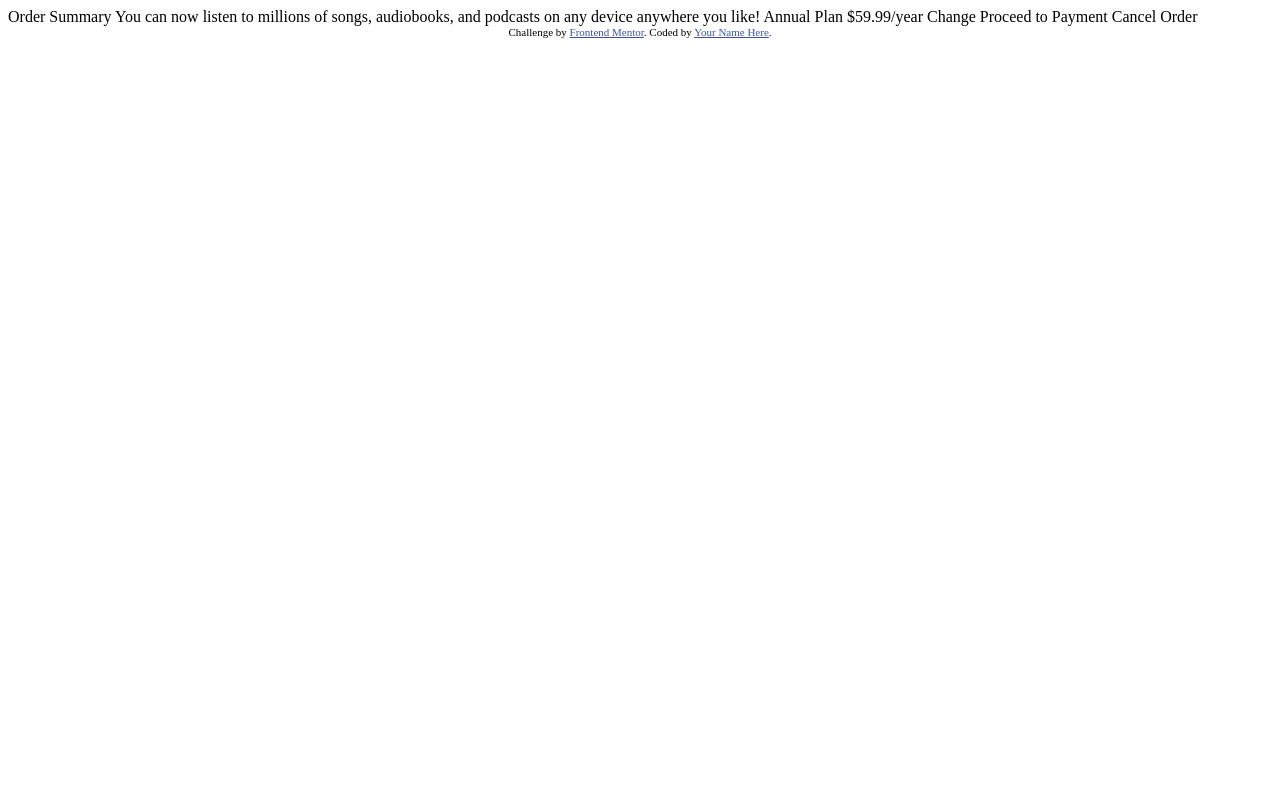
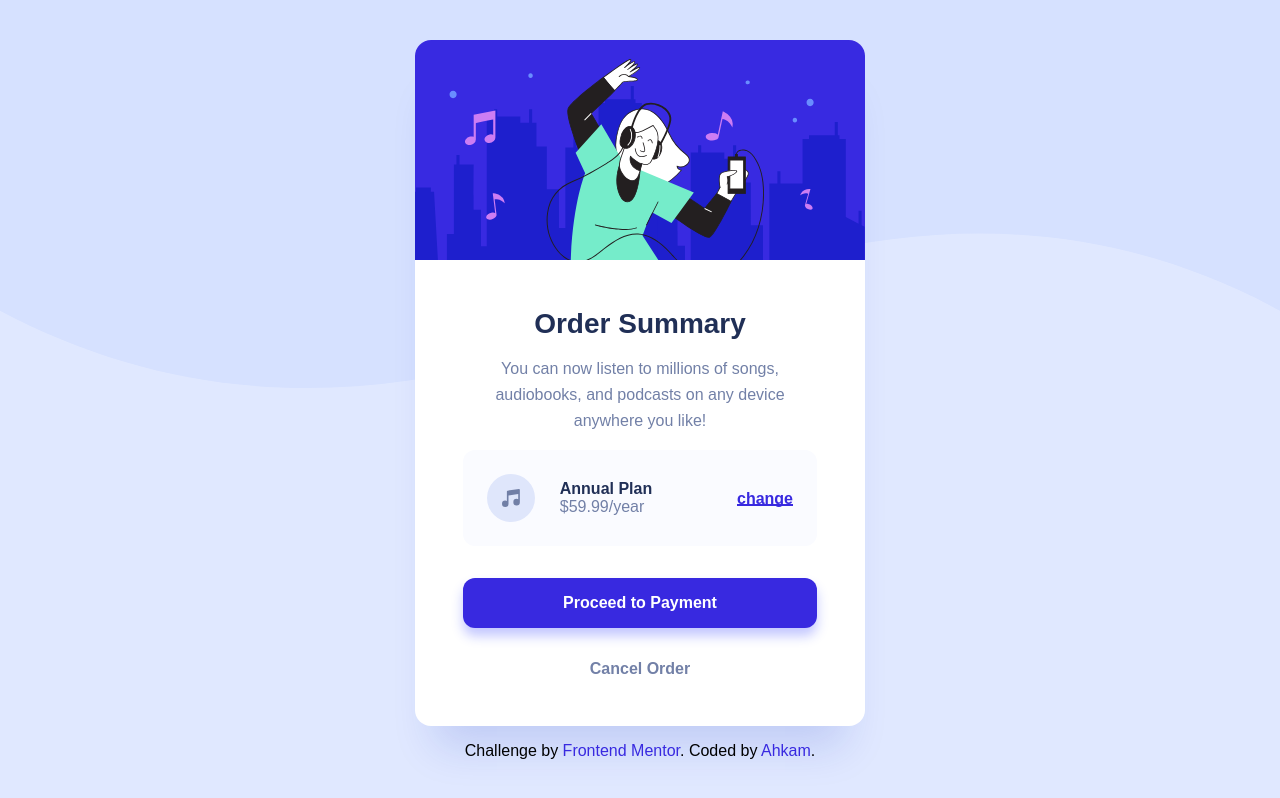
Before and after one commit to padrone1225/order-summary-component, a plain HTML site: page index.html in a window 1280 px wide. Drawn offline with Linux system fonts and the light colour scheme.

Commit message:
complete

```diff
--- a/index.html
+++ b/index.html
@@ -1,37 +1,51 @@
 <!DOCTYPE html>
 <html lang="en">
+
 <head>
   <meta charset="UTF-8">
-  <meta name="viewport" content="width=device-width, initial-scale=1.0"> <!-- displays site properly based on user's device -->
+  <meta name="viewport" content="width=device-width, initial-scale=1.0">
+  <!-- displays site properly based on user's device -->
 
   <link rel="icon" type="image/png" sizes="32x32" href="./images/favicon-32x32.png">
 
   <title>Frontend Mentor | Order summary card</title>
 
   <!-- Feel free to remove these styles or customise in your own stylesheet 👍 -->
-  <style>
-    .attribution { font-size: 11px; text-align: center; }
-    .attribution a { color: hsl(228, 45%, 44%); }
-  </style>
+  <link rel="stylesheet" href="style.css">
+  <link href="https://fonts.googleapis.com/css2?family=Kumbh+Sans:wght@400;700&display=swap" rel="stylesheet">
 </head>
+
 <body>
+  <main>
+    <div class="container">
+      <div class="banner">
+        <img src="./images/illustration-hero.svg" alt="Banner Image">
+      </div>
+      <div class="card">
+        <h1 id="title">Order Summary</h1>
+        <p id="description">You can now listen to millions of songs, audiobooks, and podcasts on any device anywhere you
+          like!</p>
+        <div class="payment">
+          <div class="icon">
+            <img src="./images/icon-music.svg" alt="Music Icon">
+          </div>
+          <div class="plan">
+            <h2 id="planTitle">Annual Plan</h2>
+            <p id="planDescription">$59.99/year</p>
+          </div>
+          <a href="#" class="change">change</a>
+        </div>
+        <div class="payment-btn">
+          <button class="button">Proceed to Payment</button>
+          <a href="#" class="cancel-order">Cancel Order</a>
+        </div>
+      </div>
+    </div>
+    <div class="attribution">
+      Challenge by <a href="https://www.frontendmentor.io?ref=challenge" target="_blank">Frontend Mentor</a>.
+      Coded by <a href="https://www.frontendmentor.io/profile/padrone1225">Ahkam</a>.
+    </div>
+  </main>
+</body>
 
-  Order Summary
-
-  You can now listen to millions of songs, audiobooks, and podcasts on any
-  device anywhere you like!
-
-  Annual Plan
-  $59.99/year
-
-  Change
-
-  Proceed to Payment
-  Cancel Order
-
-  <div class="attribution">
-    Challenge by <a href="https://www.frontendmentor.io?ref=challenge" target="_blank">Frontend Mentor</a>.
-    Coded by <a href="#">Your Name Here</a>.
-  </div>
-</body>
 </html>
--- /dev/null
+++ b/style.css
@@ -0,0 +1,235 @@
+:root {
+  font-family: "Rad Hat Display", sans-serif;
+
+  /* primary */
+  --p-blue: hsla(245, 75%, 52%, 1);
+  --p-dark-blue: hsla(223, 46%, 23%, 1);
+  --p-lt-blue: hsla(245, 83%, 68%, 1);
+  /* neutral */
+  --n-dark-gray: hsla(224, 23%, 55%, 1);
+  --n-lt-gray: hsla(228, 100%, 99%, 1);
+  --n-white: hsla(0, 0%, 100%, 1);
+  --n-bg: hsla(225, 100%, 94%, 1);
+}
+
+* {
+  box-sizing: border-box;
+  margin: 0;
+  padding: 0;
+  text-decoration: none;
+}
+
+* img {
+  display: block;
+}
+
+* a {
+  text-decoration: none;
+  color: inherit;
+}
+
+* button {
+  background: none;
+  color: inherit;
+  border: none;
+  padding: 0;
+  font: inherit;
+  cursor: pointer;
+  outline: inherit;
+}
+
+body {
+  height: 100vh;
+  background-image: url("./images/pattern-background-desktop.svg");
+  background-color: var(--n-bg);
+  background-size: contain;
+  background-repeat: no-repeat;
+  display: flex;
+  justify-content: center;
+  align-items: center;
+}
+
+.container {
+  display: flex;
+  flex-direction: column;
+  align-items: center;
+  justify-content: center;
+  text-align: center;
+  border-radius: 16px;
+  max-width: 450px;
+  max-height: 700px;
+  background-color: var(--n-white);
+  box-shadow: 0px 40px 40px -20px rgba(13, 48, 189, 0.151826);
+  margin: auto;
+}
+
+.banner {
+  display: block;
+  margin: auto;
+  overflow: hidden;
+  max-width: 100%;
+  border-radius: 16px 16px 0 0;
+}
+
+.card {
+  padding: 48px;
+}
+
+#title {
+  font-size: 1.75rem;
+  font-weight: 900;
+  color: var(--p-dark-blue);
+  padding-bottom: 1rem;
+}
+
+#description {
+  font-size: 1rem;
+  font-weight: 500;
+  line-height: 1.625rem;
+  color: var(--n-dark-gray);
+  padding-bottom: 1rem;
+}
+
+.payment {
+  padding: 24px;
+  border-radius: 12px;
+  display: flex;
+  justify-content: space-between;
+  align-items: center;
+  background-color: var(--n-lt-gray);
+}
+
+.plan {
+  text-align: left;
+}
+
+#planTitle,
+#planDescription {
+  font-size: 1rem;
+}
+
+#planTitle {
+  font-weight: 900;
+  color: var(--p-dark-blue);
+}
+
+#planDescription {
+  font-weight: 500;
+  color: var(--n-dark-gray);
+}
+
+.change {
+  font-weight: 900;
+  font-size: 1rem;
+  margin-left: 60px;
+  color: var(--p-blue);
+}
+
+.change:hover {
+  color: var(--p-lt-blue);
+}
+
+.change:after {
+  content: "";
+  display: block;
+  height: 2px;
+  width: 100%;
+  background: var(--p-blue);
+  margin-top: -4px;
+  transition: ease-in 0.5s;
+}
+
+.change:hover:after {
+  background-color: var(--p-lt-blue);
+  width: 0%;
+}
+
+.payment-btn {
+  display: flex;
+  flex-direction: column;
+}
+
+.button {
+  align-items: center;
+  text-align: center;
+  border-radius: 12px;
+  margin: 2rem 0;
+  padding: 1rem;
+  font-size: 1rem;
+  font-weight: 700;
+  color: var(--n-white);
+  background-color: var(--p-blue);
+  filter: drop-shadow(0 8px 6px rgba(7, 23, 255, 0.245));
+  transition: ease-in 0.3s;
+}
+
+.button:hover {
+  background-color: var(--p-lt-blue);
+  transition: ease-in 0.5s;
+}
+
+.cancel-order {
+  font-weight: 700;
+  color: var(--n-dark-gray);
+  transition: ease-in 0.3s;
+}
+
+.cancel-order:hover {
+  color: var(--p-dark-blue);
+  transition: ease-in 0.5s;
+}
+
+@media (max-width: 375px) {
+  body {
+    background-image: url("./images/pattern-background-mobile.svg");
+  }
+
+  .container {
+    max-width: 325px;
+    max-height: 570px;
+  }
+
+  .card {
+    padding: 2rem 1.5rem 1rem 1.5rem;
+  }
+
+  #title {
+    font-size: 1.375rem;
+  }
+
+  .payment {
+    padding: 1rem;
+  }
+
+  #planTitle {
+    font-size: 12px;
+  }
+
+  #description,
+  #planDescription {
+    font-size: 14px;
+    line-height: 1.5625rem;
+  }
+
+  .change {
+    margin-left: 10px;
+    font-size: 13px;
+  }
+
+  .change:after {
+    margin-top: 0px;
+  }
+
+  .button {
+    margin: 1.5rem 0;
+  }
+}
+
+.attribution {
+  margin-top: 1rem;
+  text-align: center;
+}
+
+.attribution a {
+  color: var(--p-blue);
+}
```
Also changed, not shown: design/desktop-preview.jpg (deleted).
